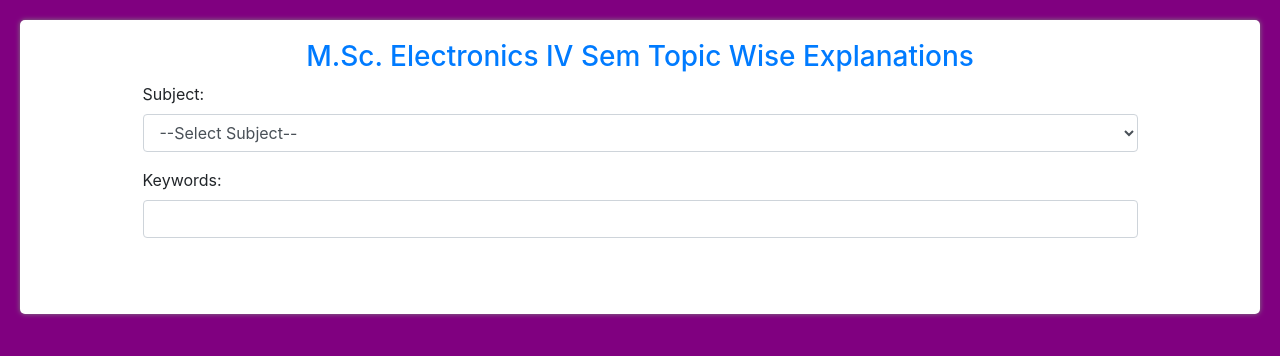
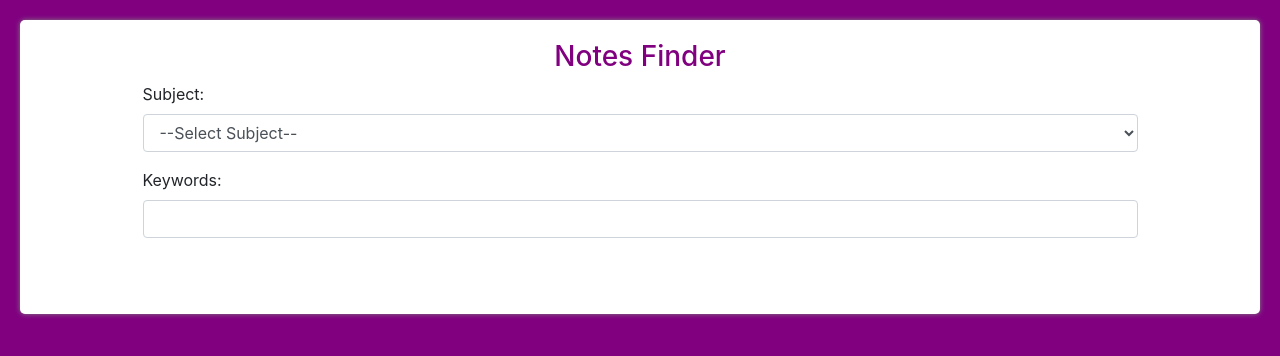
Before and after one commit to CyberPrince96/obe, a Django app: page / in a window 1280 px wide. Shown: the top 356 px of the page. Run offline with Django 3.2, Linux system fonts and the light colour scheme; some libraries are stand-ins or nearby versions.

Commit message:
Changes in index.html

```diff
--- a/obe/showtopics/templates/showtopics/index.html
+++ b/obe/showtopics/templates/showtopics/index.html
@@ -85,6 +85,12 @@
         padding: 20px;
         margin: 10px;
       }
+      .heading
+      {
+        width: 100%;
+        text-align: center;
+        color: purple;
+      }
   </style>
 </head>
 <body bgcolor="purple">
@@ -96,7 +102,7 @@
       <div class="row">
         <div class="col-lg-1"></div>
         <div class="col-lg-10">
-          <h3 class="text-primary" style="width: 100%; text-align: center;">M.Sc. Electronics IV Sem Topic Wise Explanations</h3>
+          <h3 class="heading">Notes Finder</h3>
           <form>
             <div class="form-group">
               <label>Subject:</label>
```
